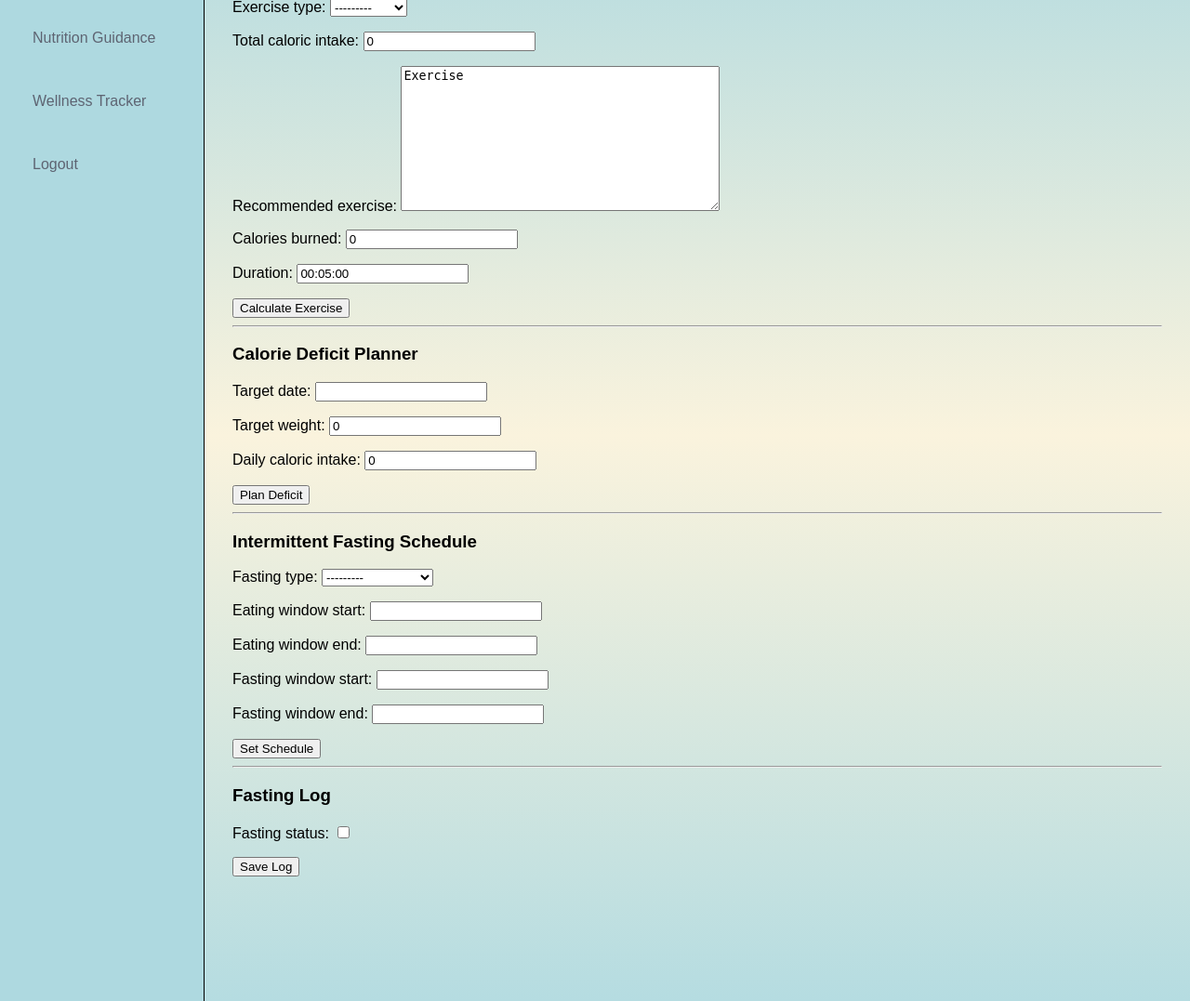
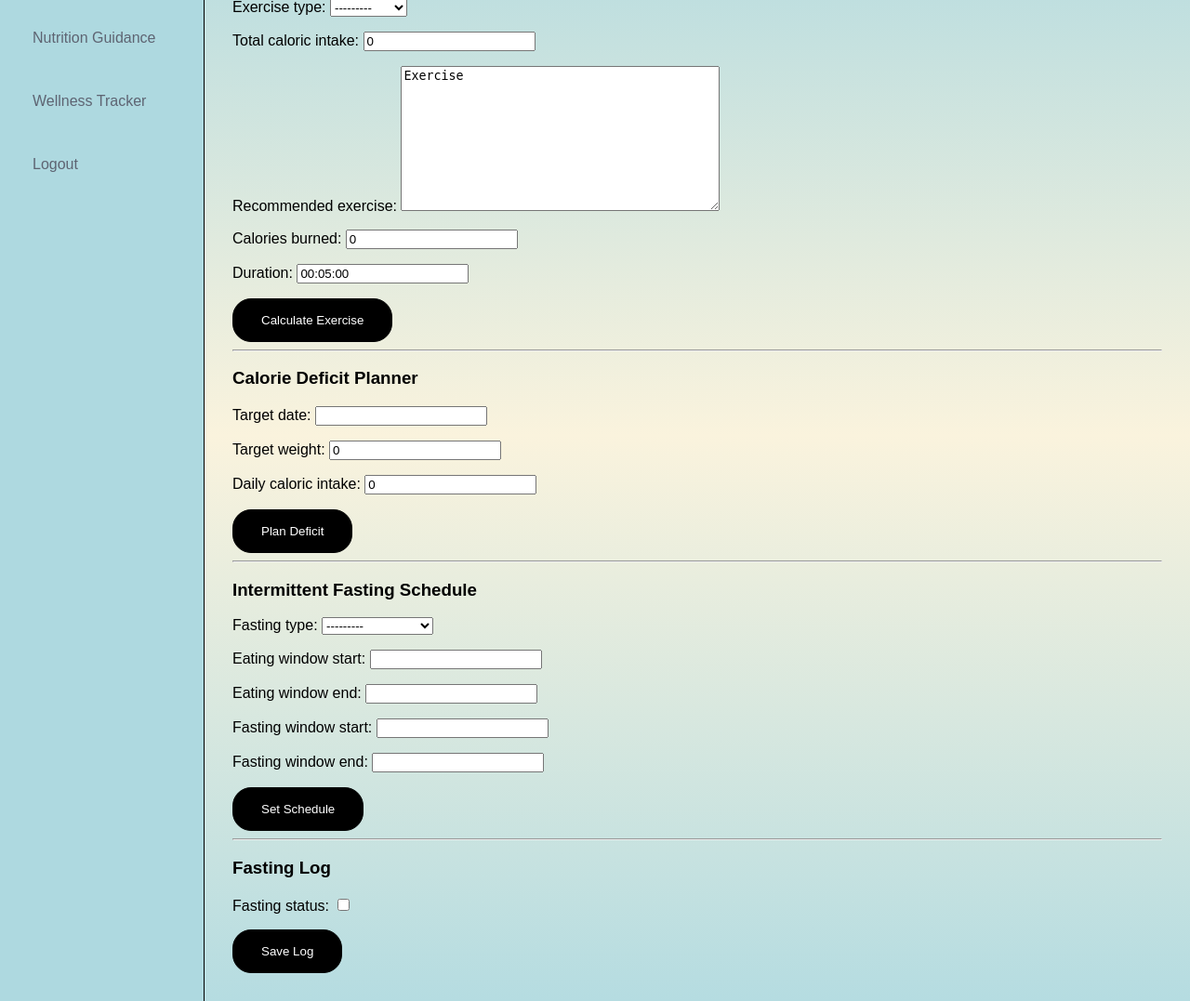
Before and after one commit to marybarbiebarrion/FitCheckApp, a Django app: page /fitnessPlanning/fitness/ in a window 1280 px wide. Shown: the part 194-1271 px from the top of the page at 93% size. Run offline with Django 5.2, Linux system fonts and the light colour scheme.

Commit message:
added style for button and added to frontend of fitnessPlanning

```diff
--- a/FitnessPlanning/templates/base.html
+++ b/FitnessPlanning/templates/base.html
@@ -15,6 +15,24 @@
       background: #f4f4f4;
       height: 100vh;
       display: flex;
+    }
+
+    .button {
+      background-color: black;
+      color:white;
+      border: 1px, solid, black;
+      padding: 15px 30px;
+      border-radius: 20px;
+    }
+
+    .button:hover {
+      color: black;
+      background-color: white;
+    }
+    .button:active {
+      color: black;
+      background-color: white;
+      border-color: white;
     }
 
     .sidebar {
--- a/FitnessPlanning/templates/fitness_planning/dashboard.html
+++ b/FitnessPlanning/templates/fitness_planning/dashboard.html
@@ -7,7 +7,7 @@
 <form method="post">
   {% csrf_token %}
   {{ exercise_form.as_p }}
-  <button name="exercise-submit" type="submit">Calculate Exercise</button>
+  <button class="button" name="exercise-submit" type="submit">Calculate Exercise</button>
 </form>
 
 {% if exercise_result %}
@@ -23,7 +23,7 @@
 <form method="post">
   {% csrf_token %}
   {{ deficit_form.as_p }}
-  <button name="deficit-submit" type="submit">Plan Deficit</button>
+  <button class="button" name="deficit-submit" type="submit">Plan Deficit</button>
 </form>
 
 {% if deficit_result %}
@@ -38,7 +38,7 @@
 <form method="post">
   {% csrf_token %}
   {{ fasting_form.as_p }}
-  <button name="fasting-submit" type="submit">Set Schedule</button>
+  <button class="button" name="fasting-submit" type="submit">Set Schedule</button>
 </form>
 
 {% if fasting_result %}
@@ -54,7 +54,7 @@
 <form method="post">
   {% csrf_token %}
   {{ fasting_log_form.as_p }}
-  <button name="log-submit" type="submit">Save Log</button>
+  <button class="button" name="log-submit" type="submit">Save Log</button>
 </form>
 
 {% if log_saved %}
--- a/FitnessPlanning/views.py
+++ b/FitnessPlanning/views.py
@@ -1,4 +1,4 @@
-from django.shortcuts import render, redirect
+from django.shortcuts import render
 from django.http import HttpResponse
 from .forms import (
     ExerciseRecommendationForm, CalorieDeficitPlannerForm,
```
